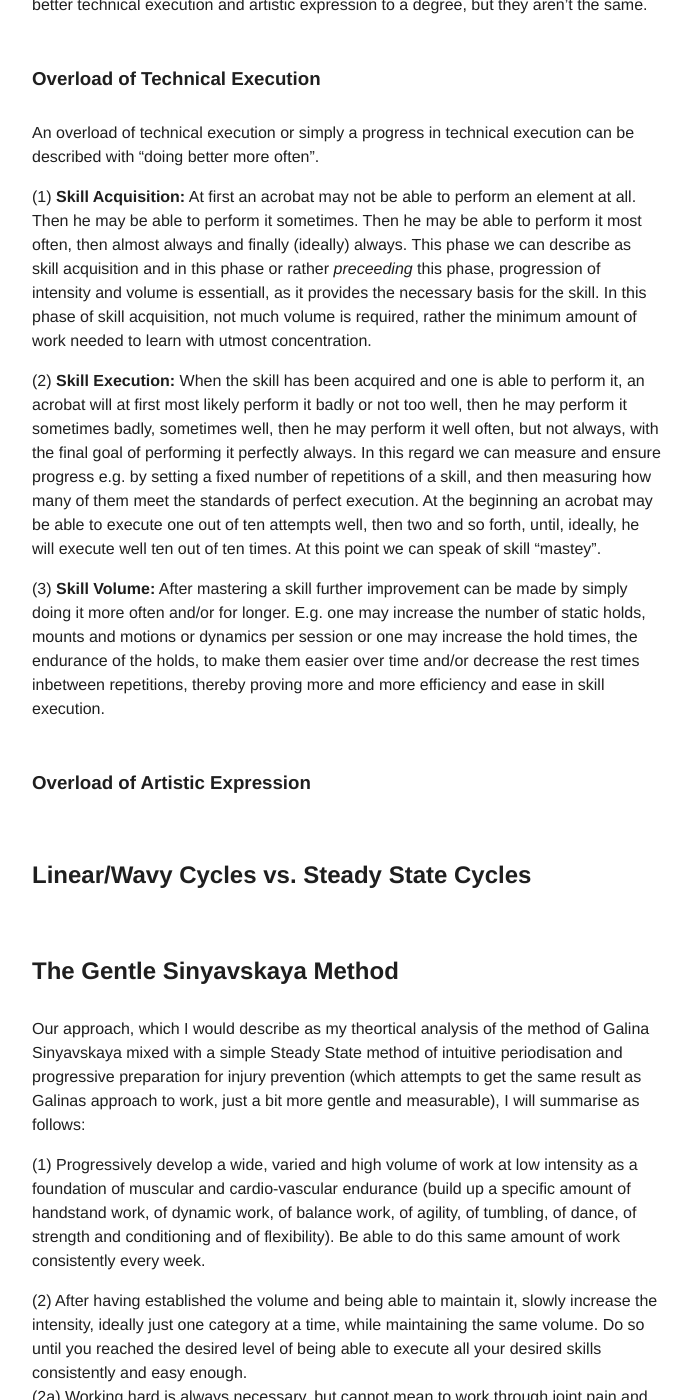
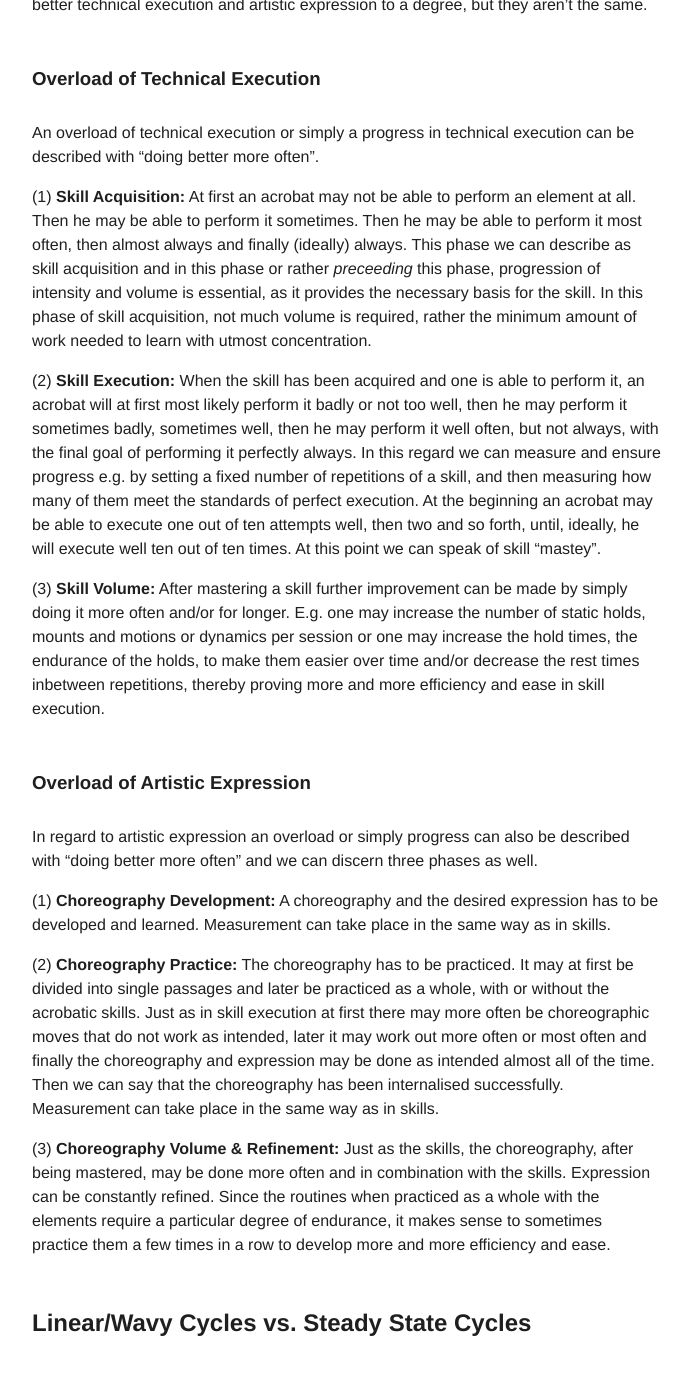
Before and after one commit to floshin/acrolib, a Jekyll site: the page built from training/periodisation.md, in a window 1280 px wide and 1400 px high, scrolled down 3571 px. Shown: the whole window, without its empty margins (293-985 px from the left). Built offline with Jekyll 4.4.1, drawn with Linux system fonts in a browser that asks for light colours; our own code applies the rules of GitHub Pages for plain Markdown files.

Commit message:
Update periodisation.md

```diff
--- a/training/periodisation.md
+++ b/training/periodisation.md
@@ -54,7 +54,7 @@ But how can technical and artistic progress be measured? It can be measured by c
 
 An overload of technical execution or simply a progress in technical execution can be described with "doing better more often".
 
-(1) **Skill Acquisition:** At first an acrobat may not be able to perform an element at all. Then he may be able to perform it sometimes. Then he may be able to perform it most often, then almost always and finally (ideally) always. This phase we can describe as skill acquisition and in this phase or rather *preceeding* this phase, progression of intensity and volume is essentiall, as it provides the necessary basis for the skill. In this phase of skill acquisition, not much volume is required, rather the minimum amount of work needed to learn with utmost concentration.
+(1) **Skill Acquisition:** At first an acrobat may not be able to perform an element at all. Then he may be able to perform it sometimes. Then he may be able to perform it most often, then almost always and finally (ideally) always. This phase we can describe as skill acquisition and in this phase or rather *preceeding* this phase, progression of intensity and volume is essential, as it provides the necessary basis for the skill. In this phase of skill acquisition, not much volume is required, rather the minimum amount of work needed to learn with utmost concentration.
 
 (2) **Skill Execution:** When the skill has been acquired and one is able to perform it, an acrobat will at first most likely perform it badly or not too well, then he may perform it sometimes badly, sometimes well, then he may perform it well often, but not always, with the final goal of performing it perfectly always. In this regard we can measure and ensure progress e.g. by setting a fixed number of repetitions of a skill, and then measuring how many of them meet the standards of perfect execution. At the beginning an acrobat may be able to execute one out of ten attempts well, then two and so forth, until, ideally, he will execute well ten out of ten times. At this point we can speak of skill "mastey".
 
@@ -62,6 +62,13 @@ An overload of technical execution or simply a progress in technical execution c
 
 ### Overload of Artistic Expression
 
+In regard to artistic expression an overload or simply progress can also be described with "doing better more often" and we can discern three phases as well.
+
+(1) **Choreography Development:** A choreography and the desired expression has to be developed and learned. Measurement can take place in the same way as in skills.
+
+(2) **Choreography Practice:** The choreography has to be practiced. It may at first be divided into single passages and later be practiced as a whole, with or without the acrobatic skills. Just as in skill execution at first there may more often be choreographic moves that do not work as intended, later it may work out more often or most often and finally the choreography and expression may be done as intended almost all of the time. Then we can say that the choreography has been internalised successfully. Measurement can take place in the same way as in skills.
+
+(3) **Choreography Volume & Refinement:** Just as the skills, the choreography, after being mastered, may be done more often and in combination with the skills. Expression can be constantly refined. Since the routines when practiced as a whole with the elements require a particular degree of endurance, it makes sense to sometimes practice them a few times in a row to develop more and more efficiency and ease.
 
 
 ## Linear/Wavy Cycles vs. Steady State Cycles
```
